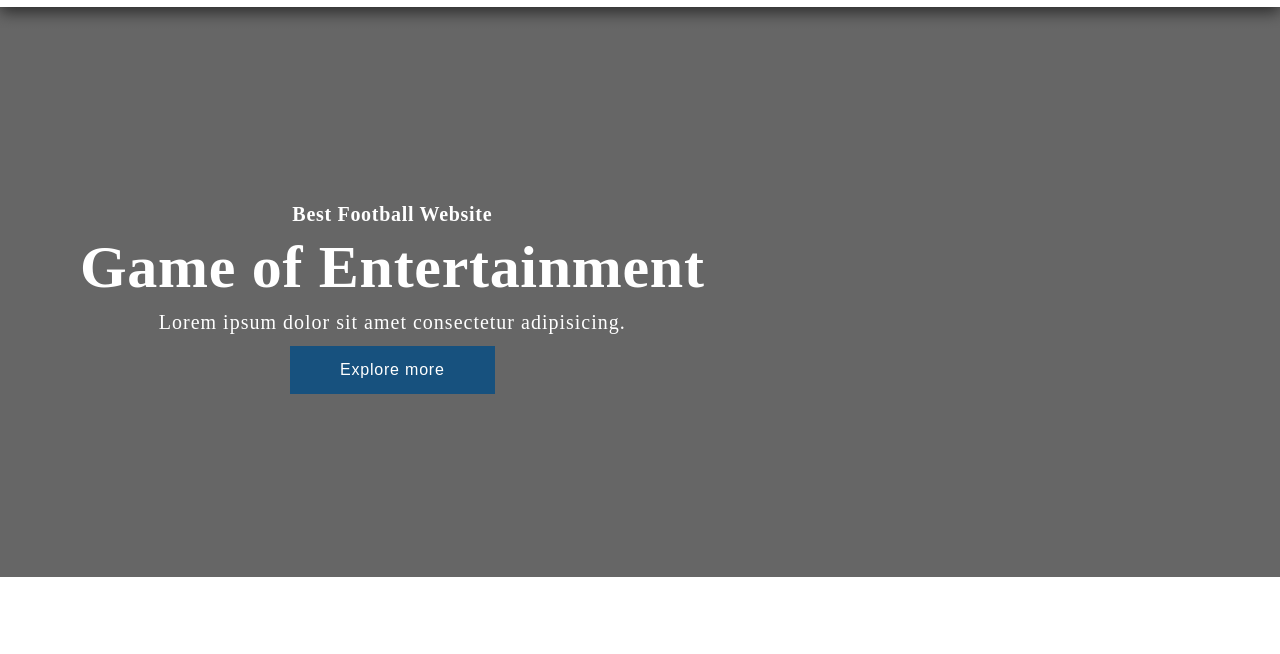
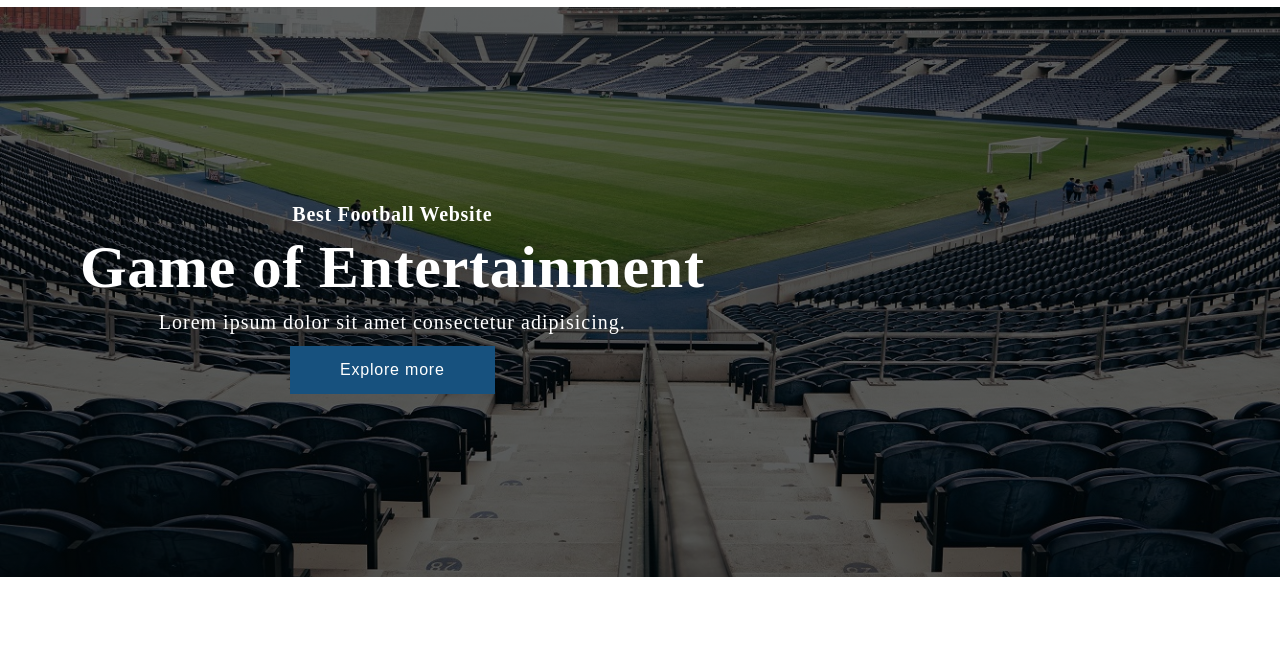
Before and after one commit to Damilorlah/Academy, a plain HTML site: page index.html in a window 1280 px wide. Shown: the part 78-732 px from the top of the page. Drawn offline with nearby package versions, Linux system fonts and the light colour scheme; files whose address does not match are found by name.

Commit message:
Update style.css

```diff
--- a/style.css
+++ b/style.css
@@ -156,7 +156,7 @@ body{
 /*=========================  Banner styles ============================*/
 
 .banner-show{
-    background-image: linear-gradient(rgba(0,0,0,0.6), rgba(0,0,0,0.6)), url(../E-commerce/images/field1.jpg);
+    background-image: linear-gradient(rgba(0,0,0,0.6), rgba(0,0,0,0.6)), url(../Academy/images/field1.jpg);
     background-size:cover;
     background-position: center;
     background-repeat: no-repeat;
@@ -3462,102 +3462,3 @@ padding-bottom:5px;
         padding: 0 0;
     }
 }
-
-
-
-
-
-
-
-
-
-
-
-
-
-
-
-
-
-
-
-
-
-
-
-
-
-
-
-/*
-#header{
-    display: flex;
-    align-items: center;
-    justify-content: space-between;
-    padding: 20px 80px;
-    /*background-image: url(../E-commerce/images/christmas3.jpg)
-    background-color: rgb(167, 167, 167);
-    background-position: center;
-    background-repeat: no-repeat;
-    box-shadow:0 5px 15px rgba(0, 0, 0, 0.6)
-}
-
-#header img{
-    width:250px;
-    height:100px;
-}
-
-#navbar{
-    display:flex;
-    align-items: center;
-    justify-content: center;
-}
-
-#navbar li{
-    list-style: none;
-    padding: 0 20px;
-    position: relative;
-}
-
-
-#navbar li a{
-    text-decoration:none;
-    color:#b3000c;
-    font-size: 18px;
-    font-weight: 500;
-    transition: .3s ease;
-}
-
-#navbar li a:hover,
-#navbar li a.active{
-    color:#d31d29;
-}
-
-#navbar li a.active::after,
-#navbar li a:hover::after{
-    content:"";
-    width:30%;
-    height:2px;
-    background:#b3000c;
-    position: absolute;
-    bottom:-4px;
-    left:20px;
-}
-
-
-/*========================Hero section======================
-
-#hero{
-    background-image: url(../E-commerce/images/header2.jpg);
-    height:90vh;
-    width:100%;
-    background-position: top 50% right 0;
-    background-size: cover;
-    background-repeat: no-repeat;
-    padding:0 80px;
-    display: flex;
-    flex-direction: column;
-    align-items: flex-start;
-    justify-content: center;
-}
-*/
```
